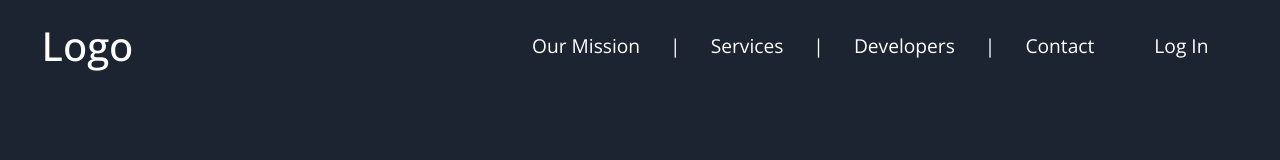
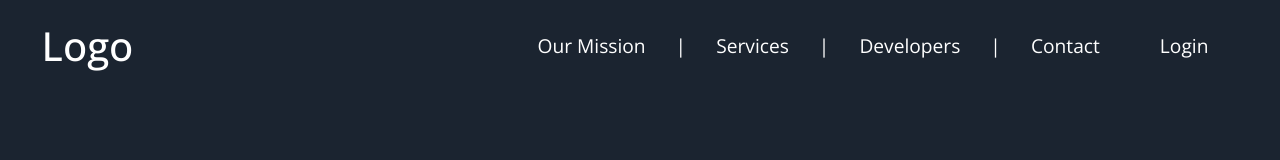
Before and after one commit to hnsnl15/headhunting_site_AHM, a React (Vite) app: page / in a window 1280 px wide. Shown: the top 160 px of the page. Built offline with nearby package versions, Linux system fonts and the light colour scheme.

Commit message:
Login linking fix.

```diff
--- a/src/components/Body/Header.jsx
+++ b/src/components/Body/Header.jsx
@@ -1,4 +1,5 @@
 import React from 'react';
+import {Link} from 'react-router-dom';
 
 function Header() {
     return (
@@ -14,7 +15,7 @@
                     <li><a href="/">Services</a></li><span>|</span>
                     <li><a href="/">Developers</a></li><span>|</span>
                     <li><a href="/">Contact</a></li>
-                    <li><a href='../components/Login.jsx'>Log In</a></li>
+                    <li><Link to='/Login'>Login</Link></li>
                 </ul>
             </div>
         </header>
```
